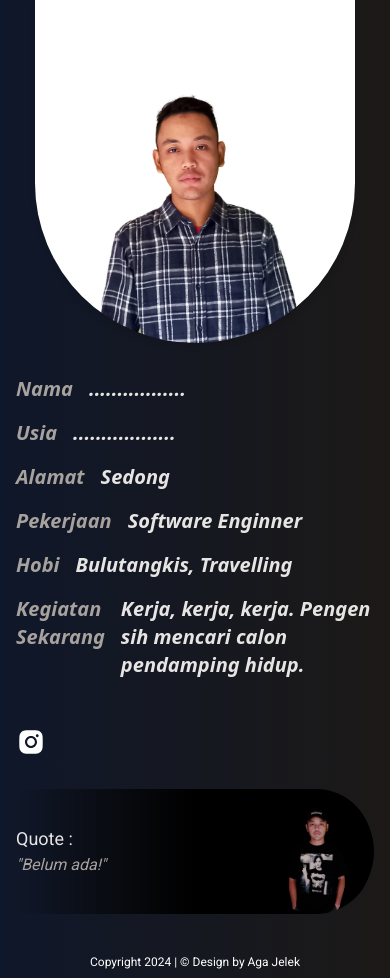
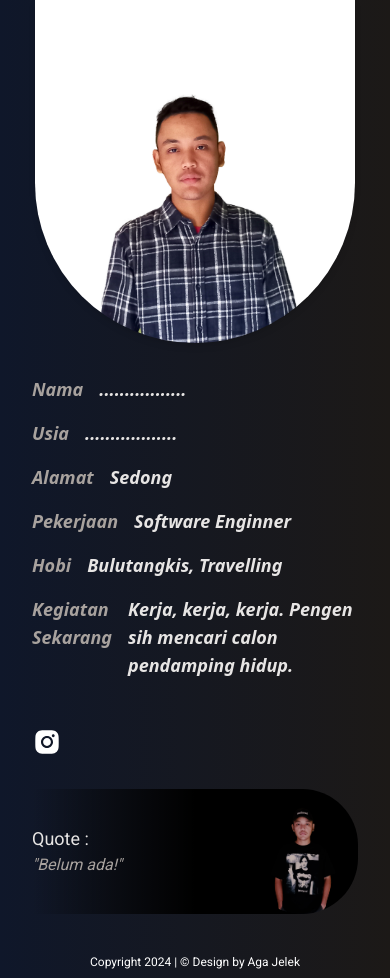
Before and after one commit to nuruljaelani/mysite, a Gatsby site: page / in a window 390 px wide. Built offline with nearby package versions, Linux system fonts and the light colour scheme; Gatsby itself is replaced by a stand-in of ours.

Commit message:
change size

```diff
--- a/src/components/Nav.js
+++ b/src/components/Nav.js
@@ -45,11 +45,11 @@ function Nav({
   };
   return (
     <nav
-      className="from-slate-900 to-stone-900 bg-gradient-to-r px-4 lg:px-2"
+      className="from-slate-900 to-stone-900 bg-gradient-to-r px-8 lg:px-2"
       ref={home}
     >
-      <div className="flex flex-col md:flex-row mx-auto max-w-5xl gap-4 md:gap-8 lg:gap-12">
-        <div className="rounded-b-3xl md:block w-full max-w-xs md:max-w-lg mx-auto md:mx-0 z-20">
+      <div className="flex flex-col md:flex-row mx-auto max-w-4xl gap-4 md:gap-8 lg:gap-12">
+        <div className="rounded-b-3xl md:block w-full max-w-xs md:max-w-[22rem] lg:max-w-[25rem] mx-auto md:mx-0 z-20">
           <StaticImage
             src="../images/Nurul Jaelani.jpg"
             alt=""
@@ -111,7 +111,7 @@ function Nav({
             </motion.div>
           </div> */}
           <div className="flex gap-2 pt-4 md:pt-6 lg:pt-10 w-full">
-            <motion.div className="flex flex-col gap-4 text-xl md:text-xl lg:text-2xl font-sans w-full" variants={variants} initial="initial" animate="animate">
+            <motion.div className="flex flex-col gap-4 text-lg md:text-xl lg:text-2xl font-sans w-full" variants={variants} initial="initial" animate="animate">
               <motion.div className="flex gap-4 md:gap-8 font-semibold italic" variants={variants}>
                 <motion.p variants={variants} className="text-stone-400">Nama</motion.p>
                 <motion.p variants={variants} className="text-stone-200">.................</motion.p>
--- a/src/components/Profile.js
+++ b/src/components/Profile.js
@@ -4,7 +4,7 @@ import React from 'react';
 function Profile({ about }) {
   return (
     <div>
-      <div className="mx-auto max-w-5xl py-4 md:py-8 lg:py-12 px-4 lg:px-2" ref={about}>
+      <div className="mx-auto max-w-4xl py-4 md:py-8 lg:py-12 px-8 lg:px-2" ref={about}>
         <div className="bg-gradient-to-r from-transparent via-black to-black rounded-r-[10rem]">
           <div className="flex items-center space-x-4">
             {/* <p className="text-white basis-2/3 text-xs sm:text-sm md:text-base lg:text-lg p-4 md:p-8 lg:p-10">I am a Fullstack web developer with 1 year experience. I can help everyone build their applications. I am used to working with a team or individually.</p> */}
```
